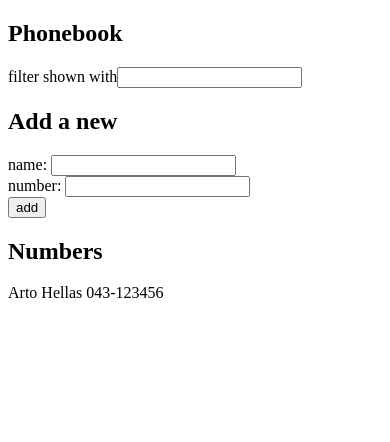
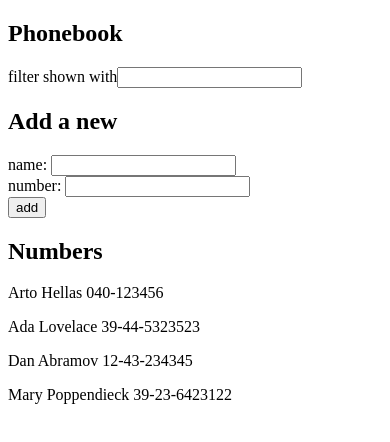
Before and after one commit to Hamzakam/fullstackopen, a React (Create React App) app in the folder part2/phonebook/: page / in a window 390 px wide. Shown: the top 442 px of the page. Built offline with nearby package versions, Linux system fonts and the light colour scheme; data requests are answered from the project's data file.

Commit message:
2.11 Phonebook

```diff
--- /dev/null
+++ b/part2/phonebook/db.json
@@ -0,0 +1,24 @@
+{
+    "persons": [
+        {
+            "name": "Arto Hellas",
+            "phoneNumber": "040-123456",
+            "id": 1
+        },
+        {
+            "name": "Ada Lovelace",
+            "phoneNumber": "39-44-5323523",
+            "id": 2
+        },
+        {
+            "name": "Dan Abramov",
+            "phoneNumber": "12-43-234345",
+            "id": 3
+        },
+        {
+            "name": "Mary Poppendieck",
+            "phoneNumber": "39-23-6423122",
+            "id": 4
+        }
+    ]
+}
--- a/part2/phonebook/src/App.js
+++ b/part2/phonebook/src/App.js
@@ -1,4 +1,7 @@
-import React, { useState } from "react";
+import React, { useState, useEffect } from "react";
+import axios from "axios";
+import PersonForm from "./Components/PersonForm";
+import Persons from "./Components/Persons";
 const Filter = ({ handleFilterChange }) => {
     return (
         <div>
@@ -7,60 +10,9 @@ const Filter = ({ handleFilterChange }) => {
         </div>
     );
 };
-const InputForm = ({ text, value, handleOnChange }) => {
-    return (
-        <div>
-            {text}: <input value={value} onChange={handleOnChange} />
-        </div>
-    );
-};
-const PersonForm = ({
-    handleOnSubmit,
-    handleNameChange,
-    handleNumberChange,
-    newName,
-    newPhoneNumber,
-}) => {
-    return (
-        <form onSubmit={handleOnSubmit}>
-            <InputForm
-                text="name"
-                value={newName}
-                handleOnChange={handleNameChange}
-            />
-            <InputForm
-                text="number"
-                value={newPhoneNumber}
-                handleOnChange={handleNumberChange}
-            />
-            <div>
-                <button type="submit">add</button>
-            </div>
-        </form>
-    );
-};
-const Person = ({ name, phoneNumber }) => {
-    return (
-        <p>
-            {name} {phoneNumber}
-        </p>
-    );
-};
-const Persons = ({ persons, searchInput }) => {
-    return persons
-        .filter(
-            (person) =>
-                searchInput === "" ||
-                person.name.toLowerCase().includes(searchInput.toLowerCase())
-        )
-        .map(({ name, phoneNumber }) => (
-            <Person key={name} name={name} phoneNumber={phoneNumber} />
-        ));
-};
+
 const App = () => {
-    const [persons, setPersons] = useState([
-        { name: "Arto Hellas", phoneNumber: "043-123456" },
-    ]);
+    const [persons, setPersons] = useState([]);
     const [newName, setNewName] = useState("");
     const [newPhoneNumber, setNewPhoneNumber] = useState("");
     const [searchInput, setSearchInput] = useState("");
@@ -76,6 +28,12 @@ const App = () => {
             setNewPhoneNumber("");
         }
     };
+    useEffect(() => {
+        axios.get("http://127.0.0.1:3001/persons").then((res) => {
+            console.log(res.data);
+            setPersons(res.data);
+        });
+    }, []);
     const handleFilterChange = (e) => setSearchInput(e.target.value);
     const handleNameChange = (e) => setNewName(e.target.value);
     const handleNumberChange = (e) => setNewPhoneNumber(e.target.value);
--- /dev/null
+++ b/part2/phonebook/src/Components/PersonForm.js
@@ -0,0 +1,33 @@
+const InputForm = ({ text, value, handleOnChange }) => {
+    return (
+        <div>
+            {text}: <input value={value} onChange={handleOnChange} />
+        </div>
+    );
+};
+const PersonForm = ({
+    handleOnSubmit,
+    handleNameChange,
+    handleNumberChange,
+    newName,
+    newPhoneNumber,
+}) => {
+    return (
+        <form onSubmit={handleOnSubmit}>
+            <InputForm
+                text="name"
+                value={newName}
+                handleOnChange={handleNameChange}
+            />
+            <InputForm
+                text="number"
+                value={newPhoneNumber}
+                handleOnChange={handleNumberChange}
+            />
+            <div>
+                <button type="submit">add</button>
+            </div>
+        </form>
+    );
+};
+export default PersonForm;
--- /dev/null
+++ b/part2/phonebook/src/Components/Persons.js
@@ -0,0 +1,19 @@
+const Person = ({ name, phoneNumber }) => {
+    return (
+        <p>
+            {name} {phoneNumber}
+        </p>
+    );
+};
+const Persons = ({ persons, searchInput }) => {
+    return persons
+        .filter(
+            (person) =>
+                searchInput === "" ||
+                person.name.toLowerCase().includes(searchInput.toLowerCase())
+        )
+        .map(({ name, phoneNumber }) => (
+            <Person key={name} name={name} phoneNumber={phoneNumber} />
+        ));
+};
+export default Persons;
```
Also changed, not shown: part2/phonebook/package.json (+6 -1 lines), 1 other file (tests, documents, lock files or other folders).
